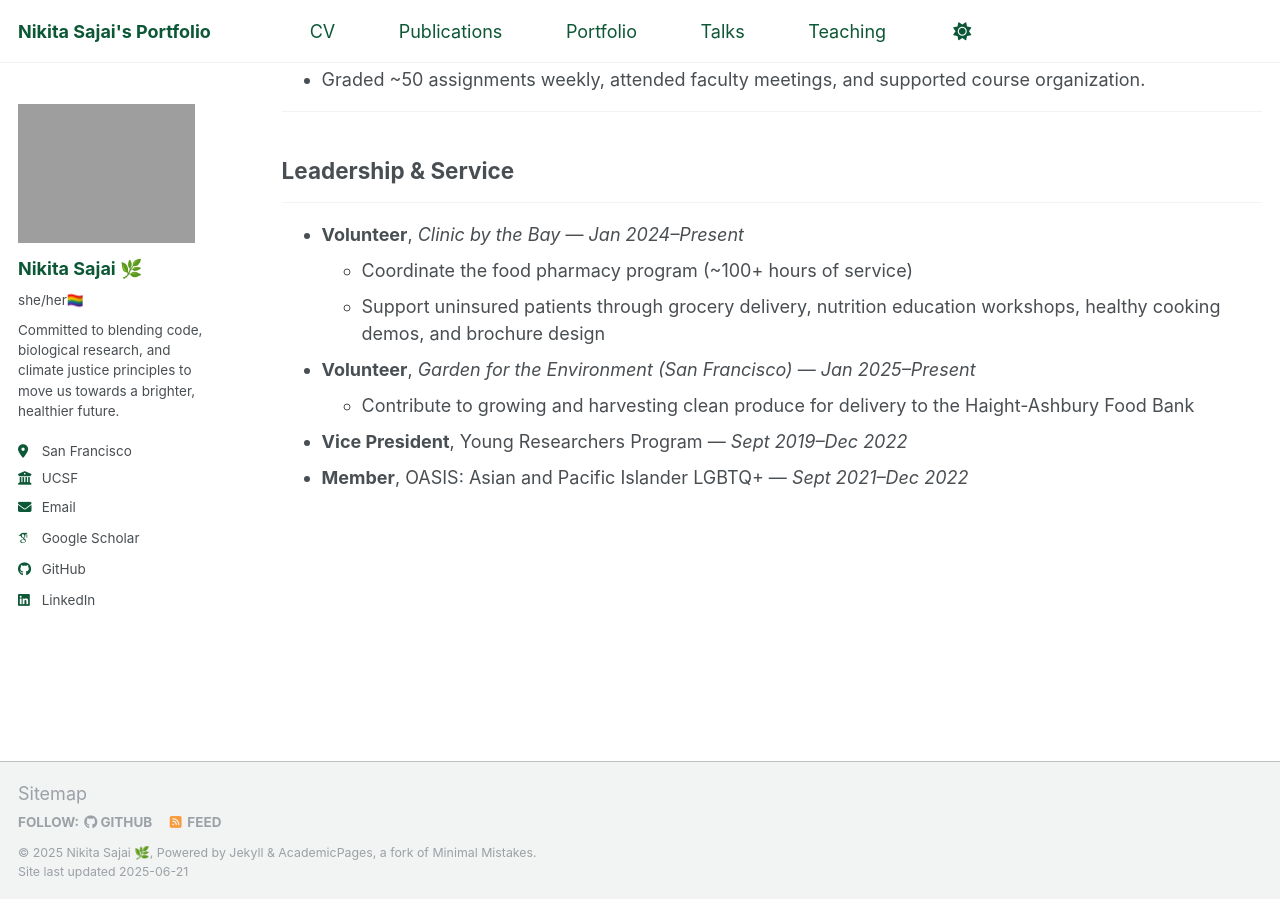
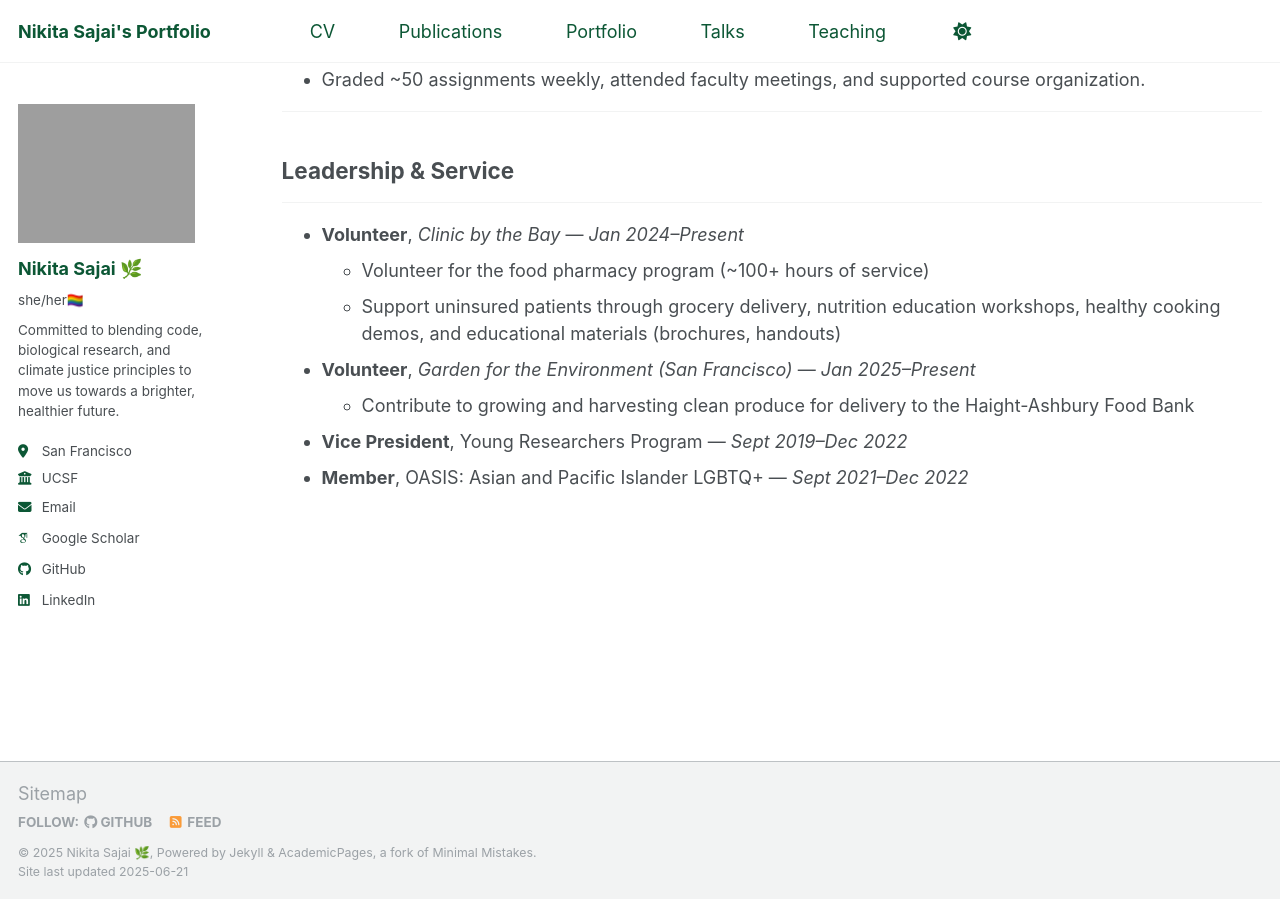
Before and after one commit to 16nikita/16nikita.github.io, a Jekyll site: the page built from _pages/cv.md, in a window 1280 px wide and 900 px high, scrolled down 3175 px. Built offline with Jekyll 4.4.1, drawn with Linux system fonts in a browser that asks for light colours; some web fonts are replaced.

Commit message:
update cv

```diff
--- a/_pages/cv.md
+++ b/_pages/cv.md
@@ -114,8 +114,8 @@ Graduated *summa cum laude*, December 2022 — GPA: 4.054
 ---
 
 - **Volunteer**, *Clinic by the Bay* — *Jan 2024–Present*
-  - Coordinate the food pharmacy program (~100+ hours of service)
-  - Support uninsured patients through grocery delivery, nutrition education workshops, healthy cooking demos, and brochure design
+  - Volunteer for the food pharmacy program (~100+ hours of service)
+  - Support uninsured patients through grocery delivery, nutrition education workshops, healthy cooking demos, and educational materials (brochures, handouts)
 
 - **Volunteer**, *Garden for the Environment (San Francisco)* — *Jan 2025–Present*
   - Contribute to growing and harvesting clean produce for delivery to the Haight-Ashbury Food Bank
```
